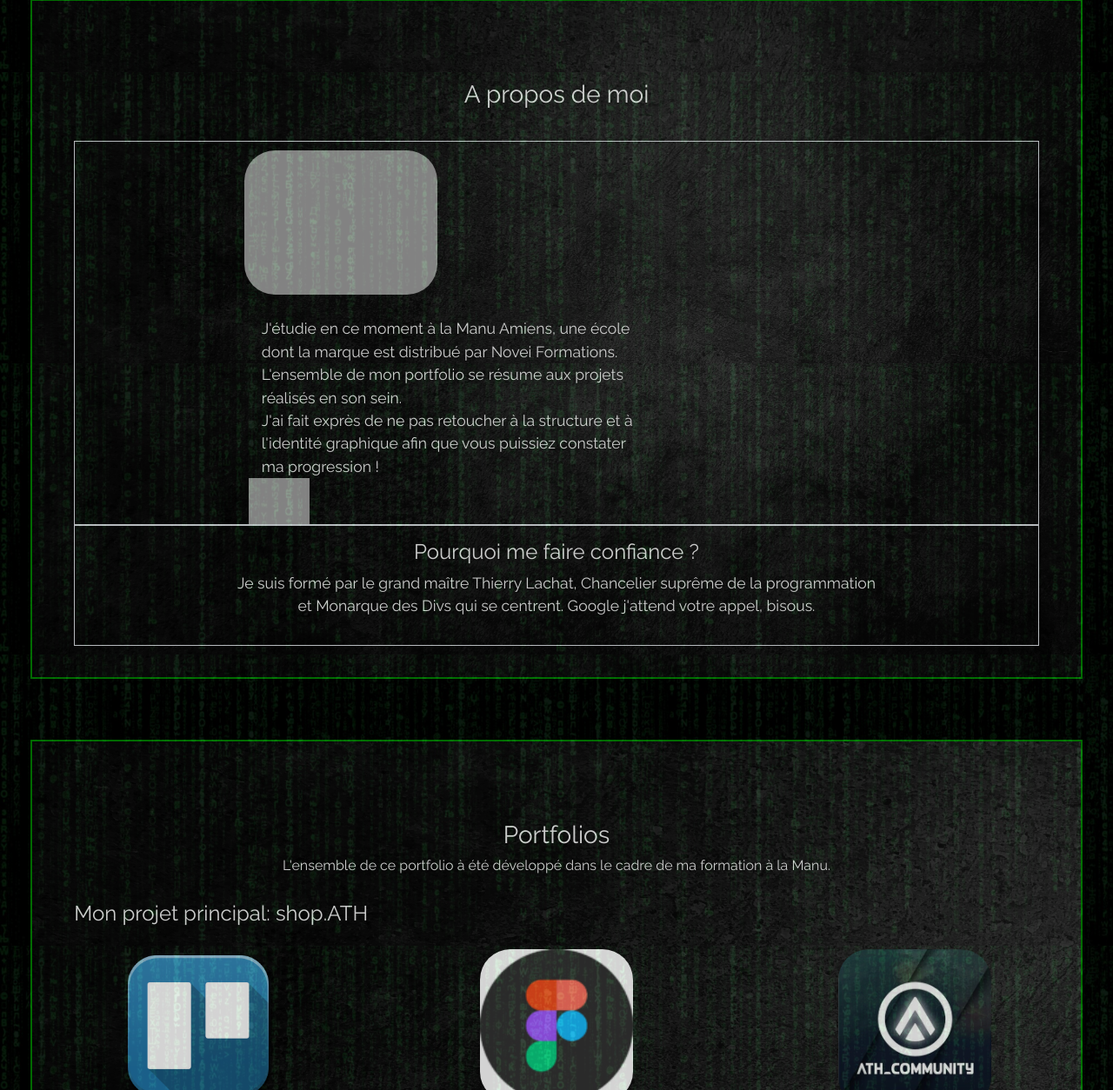
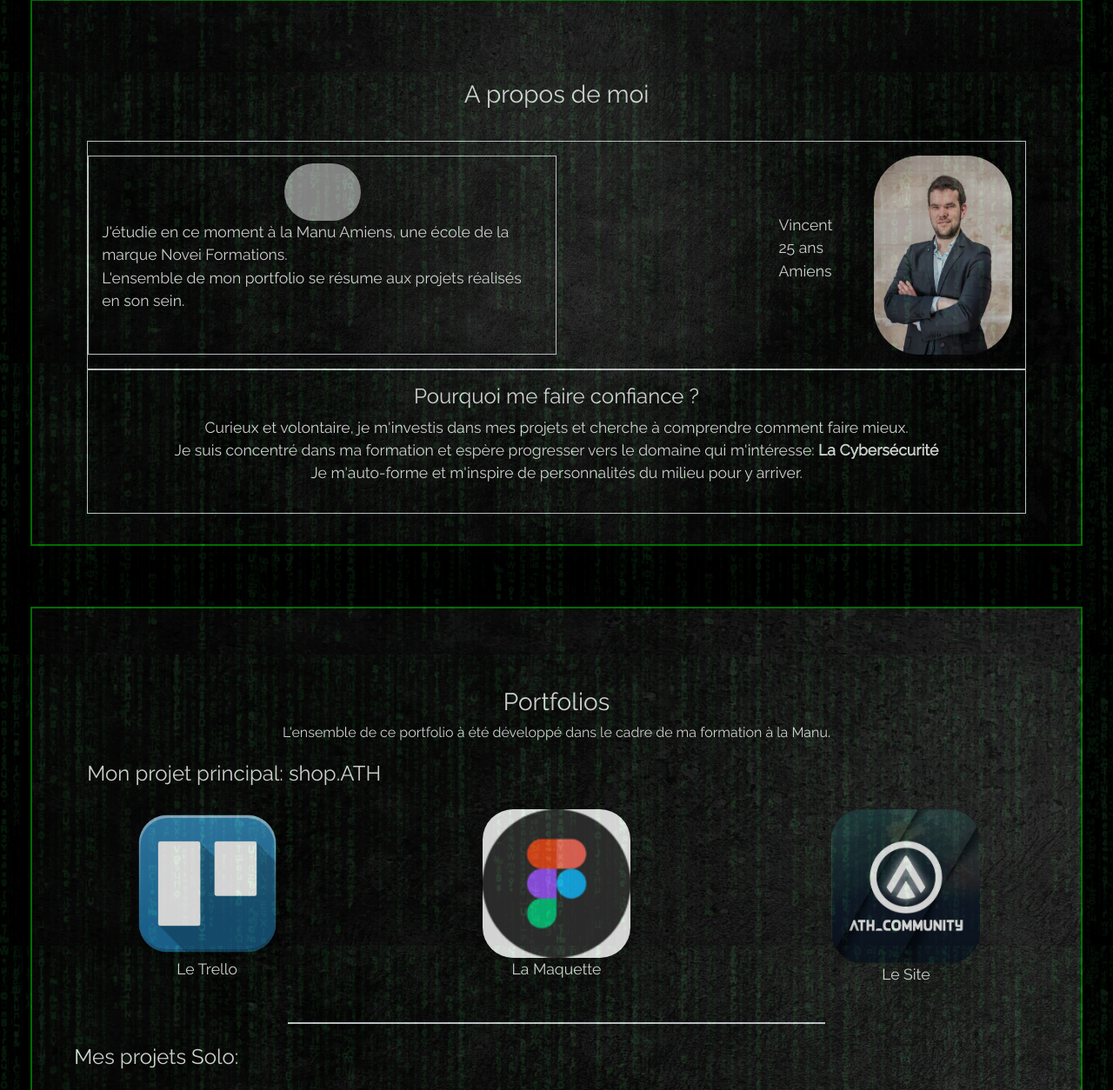
Before and after one commit to vincentmancheron/myWebSite, a PHP site: page / in a window 1280 px wide. Shown: the part 922-2176 px from the top of the page at 87% size. Run offline with PHP 8.4, Linux system fonts and the light colour scheme; some libraries are stand-ins or nearby versions; some web fonts are replaced; grey boxes are pictures that could not be loaded.

Commit message:
29/06/21 21:01

```diff
--- a/assets/css/style.css
+++ b/assets/css/style.css
@@ -75,6 +75,10 @@ figure img {
 
 /* --Home+CV-- */
 /* Navbar */
+nav {
+    font-size: 0.9em !important;
+}
+
 #language ul {
     list-style: none;
 }
@@ -124,6 +128,10 @@ figure img {
 
 /* -Home- */
 /* Header */
+#profilPicture img {
+    height: 100vh;
+}
+
 #home {
     font-family: 'Zen Dots', sans-serif;
 }
@@ -140,8 +148,19 @@ figure img {
 
 /* Fin Header */
 /* A propos */
+#aPropos ul {
+    list-style: none;
+}
+
+#manu img {
+    width: 5em;
+    border-radius: 2em;
+}
+
 #photopropos {
-    width:4em;
+    width:9em;
+    height: 13em;
+    border-radius: 3em;
 }
 /* Fin A propos */
 
--- a/includes/specifics/cv/exp.php
+++ b/includes/specifics/cv/exp.php
@@ -1,4 +1,4 @@
-<section id="exp">
+<section id="exp" class="row">
     <h3>Expériences</h3>
-    <div class="main-timeline mb-5 mx-5"></div>
+    <div class="col main-timeline mb-5 mx-5"></div>
 </section>
--- a/includes/specifics/cv/hobbies.php
+++ b/includes/specifics/cv/hobbies.php
@@ -1,5 +1,6 @@
-<section id="hobbies">
+<section id="hobbies" class="row">
     <h3>Loisirs</h3>
+    <div class="col">
         <div class="row px-5">
             <div id="csgo" class="col-12 col-lg-5">
                 <figure>
@@ -49,4 +50,5 @@
                 </div>
             </div>
         </div>
+    </div>
 </section>
--- a/includes/specifics/cv/redirect.php
+++ b/includes/specifics/cv/redirect.php
@@ -1,5 +1,6 @@
-<section id="redirection">
+<section id="redirection" class="row">
     <h3>Continuer vers..</h3>
+    <div class="col">
         <div class="row">
             <div class="col-10 col-md-4 d-flex justify-content-center">
                 <a href="/index.php#offers">
@@ -17,4 +18,5 @@
                 </a>
             </div>
         </div>
+    </div>
 </section>
--- a/includes/specifics/cv/skills.php
+++ b/includes/specifics/cv/skills.php
@@ -1,5 +1,6 @@
-<section id="skills">
+<section id="skills" class="row">
     <h3>Compétences</h3>
+    <div class="col">
         <div class="row border">
             <div id="langinfo" class="col-12 col-lg-6">
                 <h4>Languages informatiques :</h4>
@@ -204,4 +205,5 @@
                 </ul>
             </div>
         </div>
+    </div>
 </section>
--- a/includes/specifics/cv/train.php
+++ b/includes/specifics/cv/train.php
@@ -1,4 +1,4 @@
-<section id="trainings">
+<section id="trainings" class="row">
     <h3 class="mb-4">Formations</h3>
-    <div class="main-timeline"></div>
+    <div class="main-timeline col"></div>
 </section>
--- a/includes/specifics/home/contact.php
+++ b/includes/specifics/home/contact.php
@@ -56,6 +56,7 @@ if ($_SERVER['REQUEST_METHOD'] == 'POST') {
 
 <section id="contact" class="row">
     <h3>Contact</h3>
+    <div class="col">
         <div class="row justify-content-around">
             <div class="col-12 col-md-5">
                 <div class="row justify-content-center">
@@ -161,4 +162,5 @@ if ($_SERVER['REQUEST_METHOD'] == 'POST') {
                 <button type="submit" class="btn btn-primary ml-3 ml-md-0">Soumettre</button>
             </form>
         </div>
+    </div>
 </section>
--- a/includes/specifics/home/header.php
+++ b/includes/specifics/home/header.php
@@ -1,5 +1,5 @@
 <header id="home" class="row justify-content-around">
-    <div id="profilPicture" class=" w-100 d-none d-md-block col-md-5">
+    <div id="profilPicture" class="d-none d-md-block col-md-5">
         <img class="w-100" src="assets/img/vincentM.jpg" alt="Portrait personnel">
     </div>
     <div class="col-12 col-md-7 d-flex flex-column">
--- a/includes/specifics/home/portfolios.php
+++ b/includes/specifics/home/portfolios.php
@@ -3,7 +3,6 @@
     <h6 class="text-center p-0">L'ensemble de ce portfolio à été développé dans le cadre de ma formation à
         la
         Manu.</h6>
-    <div class="row">
     <div class="col">
         <h4 class="ml-5 mt-4">Mon projet principal: shop.ATH</h4>
         <div class="row justify-content-around my-3">
@@ -25,7 +24,6 @@
                 </a>
                 <figcaption>Le Site</figcaption>
             </figure>
-            </div>
         </div>
     </div>
     <div class="row">
--- a/includes/specifics/home/propos.php
+++ b/includes/specifics/home/propos.php
@@ -1,33 +1,33 @@
 <section id="aPropos" class="row">
     <h3>A propos de moi</h3>
-    <div class="row justify-content-center border mx-5">
-        <div class="col-12 col-lg-10 col-xl-8">
-            <figure id="manu" class="row align-items-center">
-                <!-- Le Lien vers la manu devra être dupliqué ailleurs, ex: dans formations. -->
-                <a id="p0" class="col-12 col-md-4"
-                    href="https://lamanu.fr/campus/amiens-formation-numerique/" target="_blank">
+    <div class="col">
+        <div class="row justify-content-center border mx-5 py-3">
+            <div class="col-12 col-lg-6 py-2 border">
+                <a id="manu" class="d-flex justify-content-center" href="https://lamanu.fr/campus/amiens-formation-numerique/" target="_blank">
                     <img class="img-fluid" src="assets/img/logo_La_Manu.png" alt="La Manu">
                 </a>
-            </figure>
-            <p class="col-12 col-md-8 m-0">
-                J'étudie en ce moment à la Manu Amiens, une école dont la marque est distribué par Novei
+                <p>
+                    J'étudie en ce moment à la Manu Amiens, une école de la marque Novei
                     Formations.<br>
-                L'ensemble de mon portfolio se résume aux projets réalisés en son sein.<br>
-                J'ai fait exprès de ne pas retoucher à la structure et à l'identité graphique afin que
-                vous
-                puissiez constater ma progression !
+                    L'ensemble de mon portfolio se résume aux projets réalisés en son sein.
                 </p>
-            <div>
-                <img id="photopropos" src="/assets/img/vincentM3.jpg" alt="Photo personnelle">
             </div>
+            <div class="col-12 col-lg-6 d-flex justify-content-end align-items-center">
+                <ul class="mr-5">
+                    <li>Vincent</li>
+                    <li>25 ans</li>
+                    <li>Amiens</li>
+                </ul>
+                <img id="photopropos" class="img-fluid" src="/assets/img/vincentM3b.jpg" alt="Photo personnelle">
             </div>
         </div>
         <div class="row text-center border mx-5 py-3">
             <div class="col-12">
                 <h4>Pourquoi me faire confiance ?</h4>
-            <p>Je suis formé par le grand maître Thierry Lachat, Chancelier suprême de la
-                programmation<br>
-                et Monarque des Divs qui se centrent. Google j'attend votre appel, bisous.</p>
+                <p>Curieux et volontaire, je m'investis dans mes projets et cherche à comprendre comment faire mieux.<br>
+                Je suis concentré dans ma formation et espère progresser vers le domaine qui m'intéresse: <strong>La Cybersécurité</strong><br>
+                Je m'auto-forme et m'inspire de personnalités du milieu pour y arriver.</p>
+            </div>
         </div>
     </div>
 </section>
```
Also changed, not shown: assets/json/cv.json (+7 -0 lines), assets/img/vincentM3b.jpg (added). Lines whose indentation alone changed are shown as unchanged.
